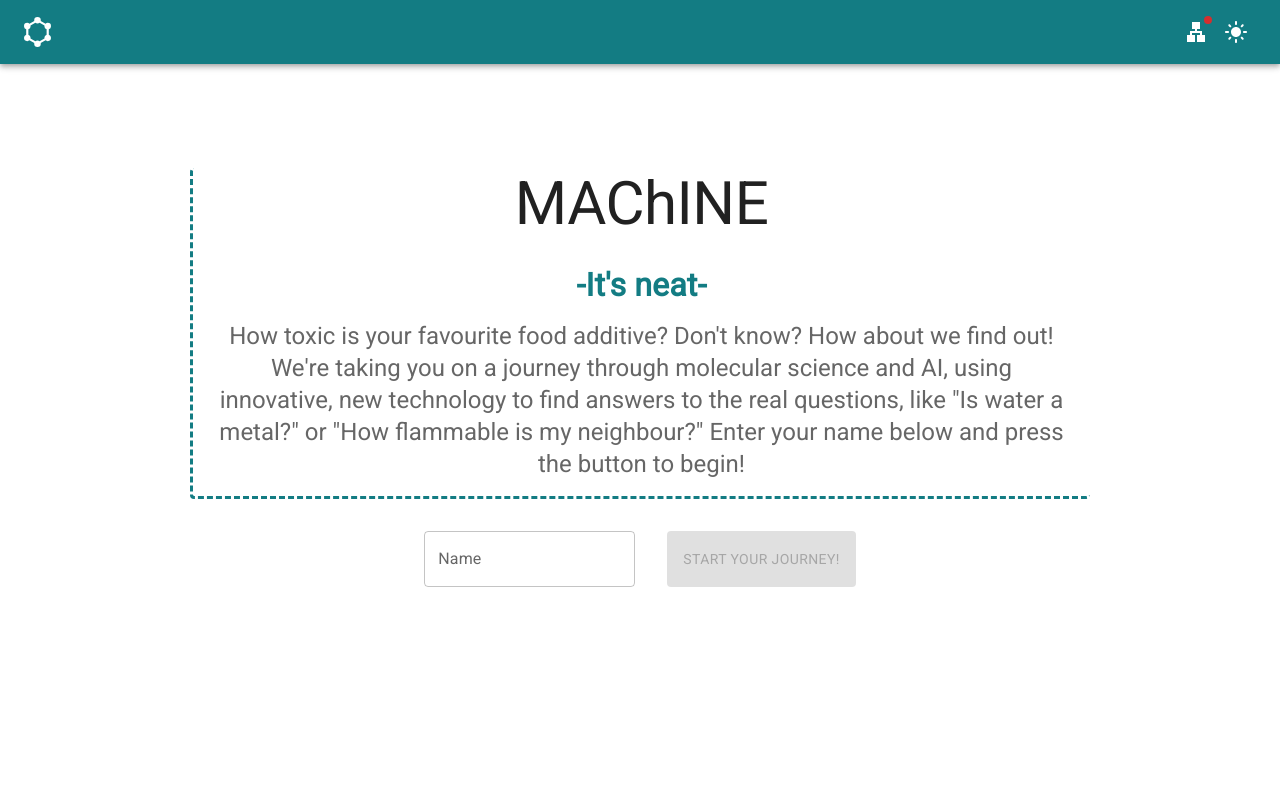
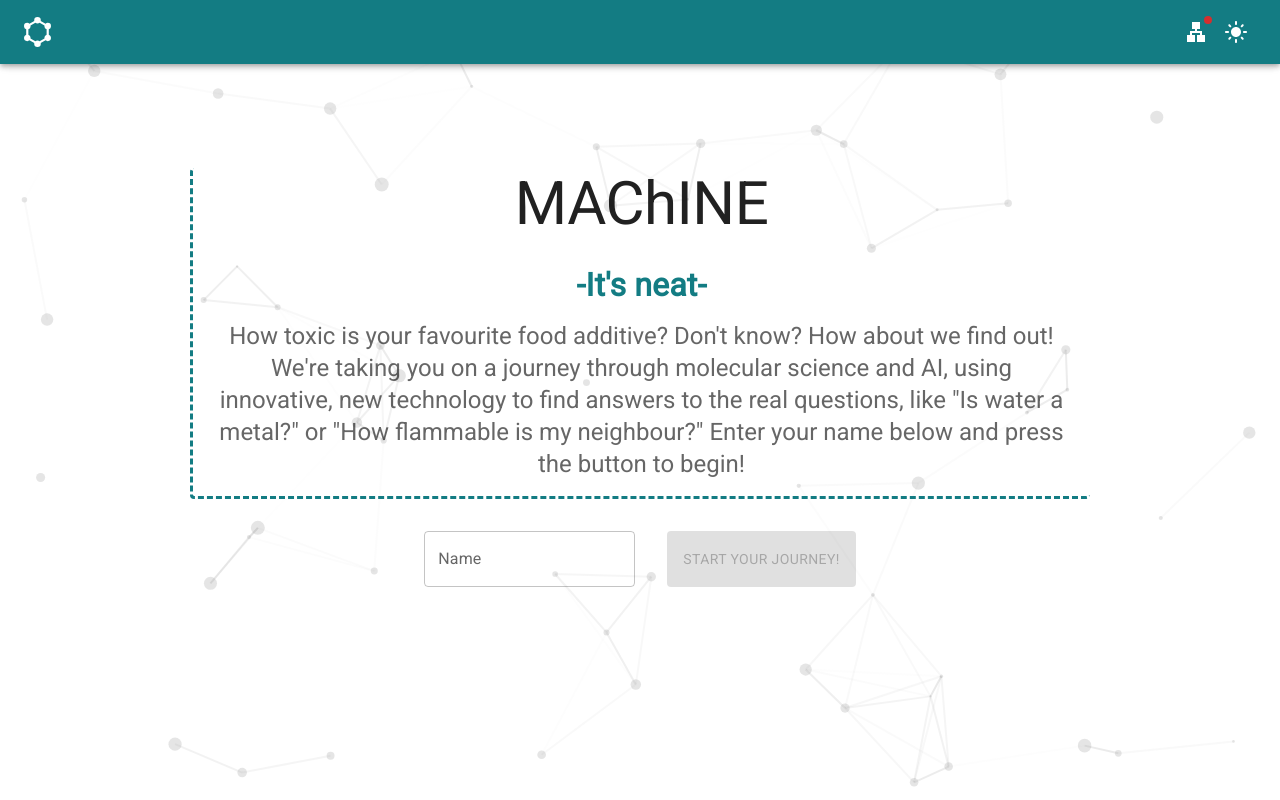
Before and after one commit to Robert-K/MAChINE, a React (Create React App) app in the folder frontend/: page / in a window 1280 px wide. Built offline with nearby package versions, Linux system fonts and the light colour scheme.

Commit message:
ADD: Fancy particles and card background blur

```diff
--- a/frontend/package.json
+++ b/frontend/package.json
@@ -23,10 +23,12 @@
     "react-dom": "^18.1.0",
     "react-router-dom": "^6.3.0",
     "react-scripts": "5.0.1",
+    "react-tsparticles": "^2.2.0",
     "sass": "^1.51.0",
     "styled-components": "^5.3.5",
     "styled-jsx": "^5.0.2",
     "swagger-ui-react": "^4.12.0",
+    "tsparticles": "^2.2.0",
     "web-vitals": "^2.1.4"
   },
   "scripts": {
--- a/frontend/src/App.js
+++ b/frontend/src/App.js
@@ -1,4 +1,4 @@
-import React from 'react'
+import React, { useCallback } from 'react'
 import ScoreboardsPage from './routes/ScoreboardsPage.js'
 import ModelsPage from './routes/ModelsPage.js'
 import ModelConfigPage from './routes/ModelConfigPage.js'
@@ -17,6 +17,8 @@ import DatasetPage from './routes/DatasetPage'
 import FittingsPage from './routes/FittingsPage'
 import api from './api'
 import { UserProvider } from './UserContext'
+import Particles from 'react-tsparticles'
+import { loadFull } from 'tsparticles'
 
 const themeLight = createTheme({
   palette: {
@@ -25,6 +27,16 @@ const themeLight = createTheme({
     },
     contrastbackground: {
       main: '#137C83',
+    },
+  },
+  components: {
+    MuiCard: {
+      styleOverrides: {
+        root: {
+          backgroundColor: 'rgba(255, 255, 255, .2)',
+          backdropFilter: 'blur(5px)',
+        },
+      },
     },
   },
 })
@@ -45,12 +57,28 @@ const themeDark = createTheme({
         },
       },
     },
+    MuiCard: {
+      styleOverrides: {
+        root: {
+          backgroundColor: 'rgba(30, 30, 30, .5)',
+          backdropFilter: 'blur(5px)',
+        },
+      },
+    },
   },
 })
 
 export default function App() {
   const [darkMode, setDarkMode] = React.useState(false)
   const [userName, setUserName] = React.useState(null)
+
+  const particlesInit = useCallback(async (engine) => {
+    console.log(engine)
+    // you can initiate the tsParticles instance (engine) here, adding custom shapes or presets
+    // this loads the tsparticles package bundle, it's the easiest method for getting everything ready
+    // starting from v2 you can add only the features you need reducing the bundle size
+    await loadFull(engine)
+  }, [])
 
   async function login(newUserName) {
     if (userName !== null) logout()
@@ -64,6 +92,7 @@ export default function App() {
         return false
       })
   }
+
   const logout = () => {
     api.logout(userID).catch((e) => console.log(e))
     setUserName(null)
@@ -88,6 +117,55 @@ export default function App() {
                 <DarkModeButton setModeFunction={changeDarkMode} />
               }
             />
+            <Particles
+              init={particlesInit}
+              options={{
+                fullScreen: {
+                  enable: true,
+                  zIndex: -1000000,
+                },
+                particles: {
+                  color: {
+                    value: '#aaaaaa',
+                  },
+                  links: {
+                    color: '#aaaaaa',
+                    distance: 150,
+                    enable: true,
+                    opacity: 0.3,
+                    width: 2,
+                  },
+                  collisions: {
+                    enable: true,
+                  },
+                  move: {
+                    direction: 'none',
+                    enable: true,
+                    outMode: 'bounce',
+                    random: false,
+                    speed: 0.1,
+                    straight: false,
+                  },
+                  number: {
+                    density: {
+                      enable: true,
+                      value_area: 800,
+                    },
+                    value: 50,
+                  },
+                  opacity: {
+                    value: 0.3,
+                  },
+                  shape: {
+                    type: 'circle',
+                  },
+                  size: {
+                    random: true,
+                    value: 7,
+                  },
+                },
+              }}
+            />
             <Routes>
               <Route
                 path="/"
```
Also changed, not shown: 1 other file (tests, documents, lock files or other folders).
